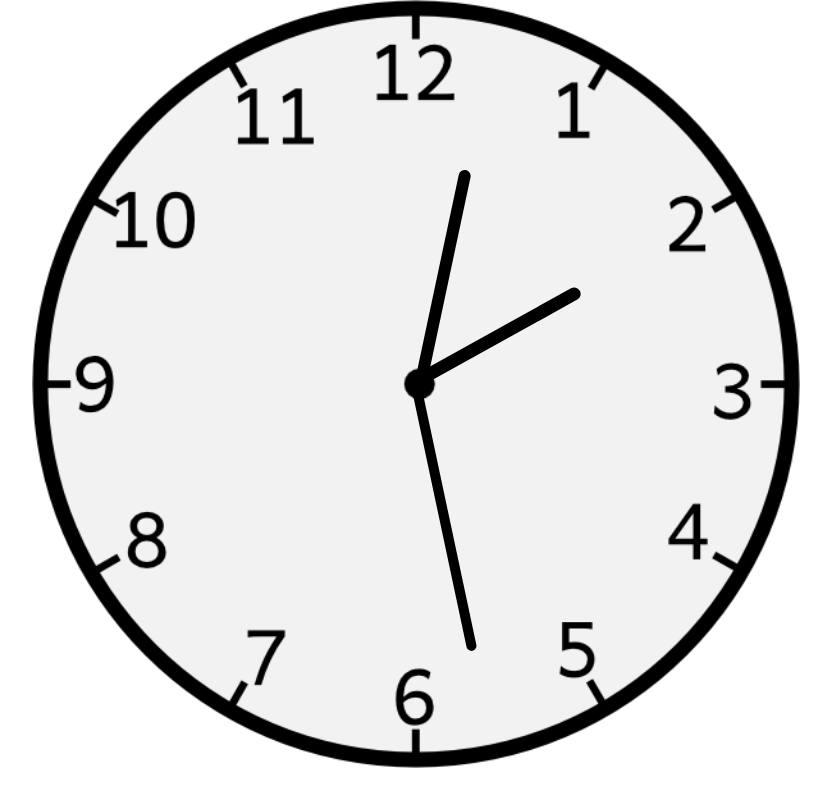
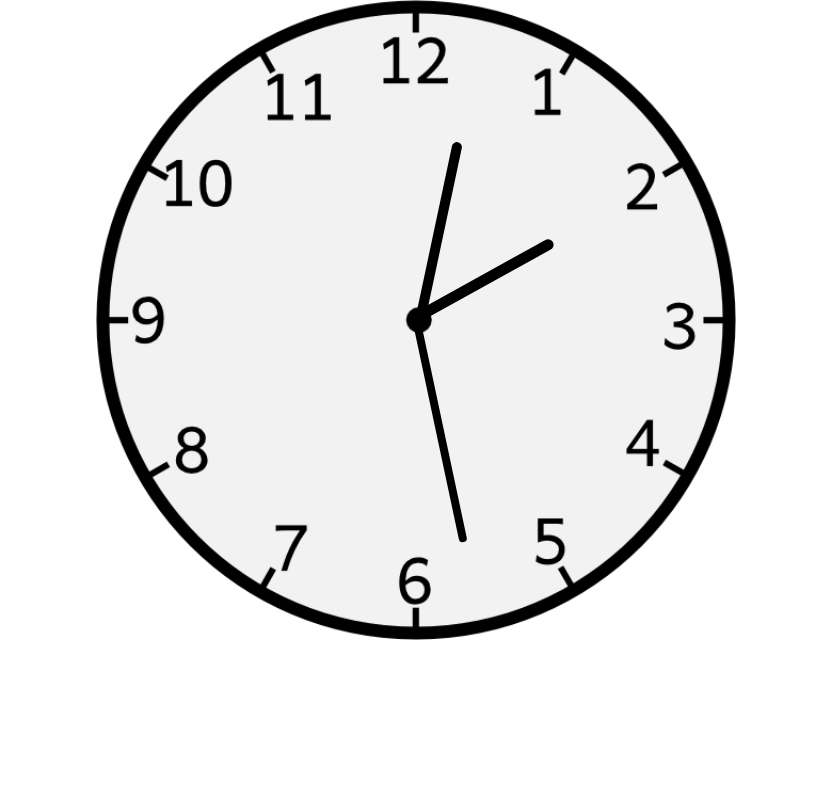
Before and after one commit to Muhammad-Tayyab-Awan/analog_and_digitalClock, a plain HTML site: page index.html in a window 1280 px wide. Shown: the whole page, without its empty margins (224-1055 px from the left). Drawn offline with Linux system fonts and the light colour scheme.

Commit message:
Sep 3, 2024, 7:02 PM

```diff
--- a/style.css
+++ b/style.css
@@ -7,8 +7,8 @@ body {
 }
 .image-container {
   margin: auto;
-  width: 60vw;
-  height: 60vw;
+  width: 50vw;
+  height: 50vw;
   background-image: url("/images/clock.png");
   background-repeat: no-repeat;
   background-size: contain;
```
